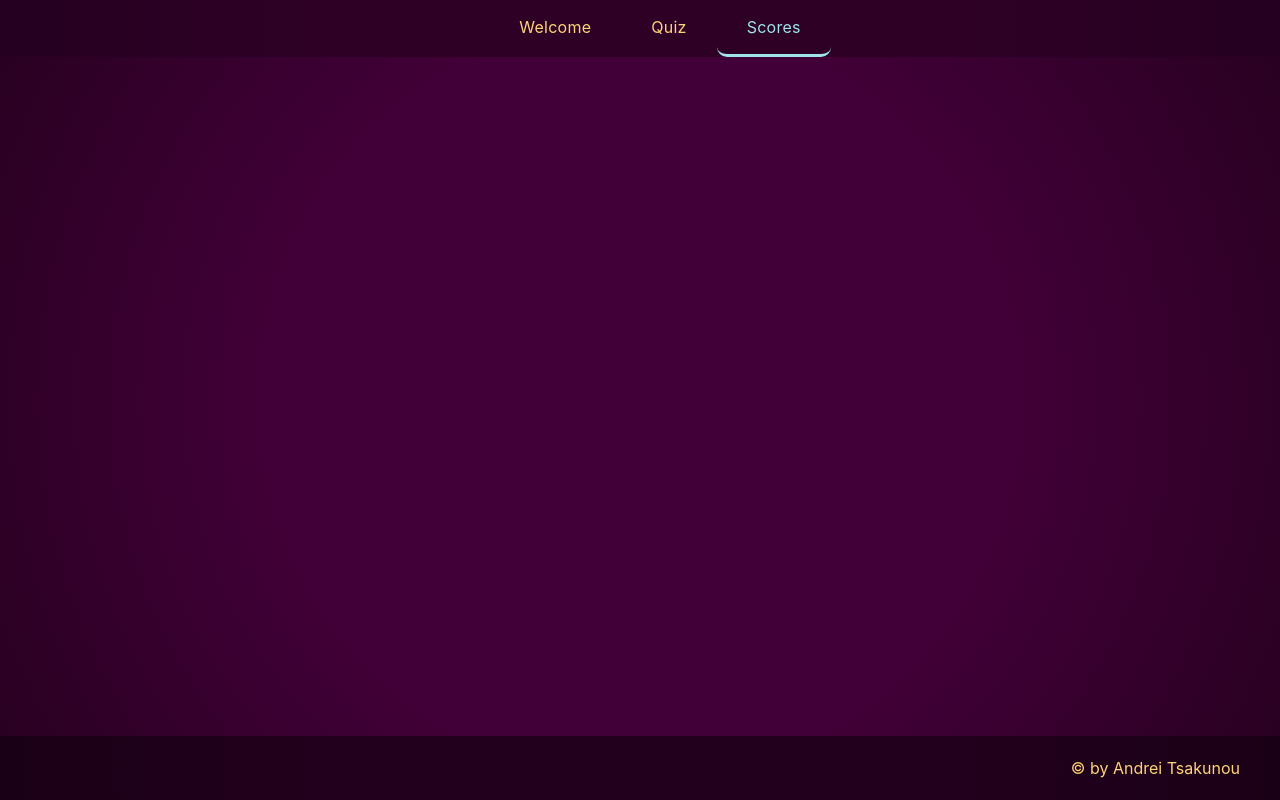
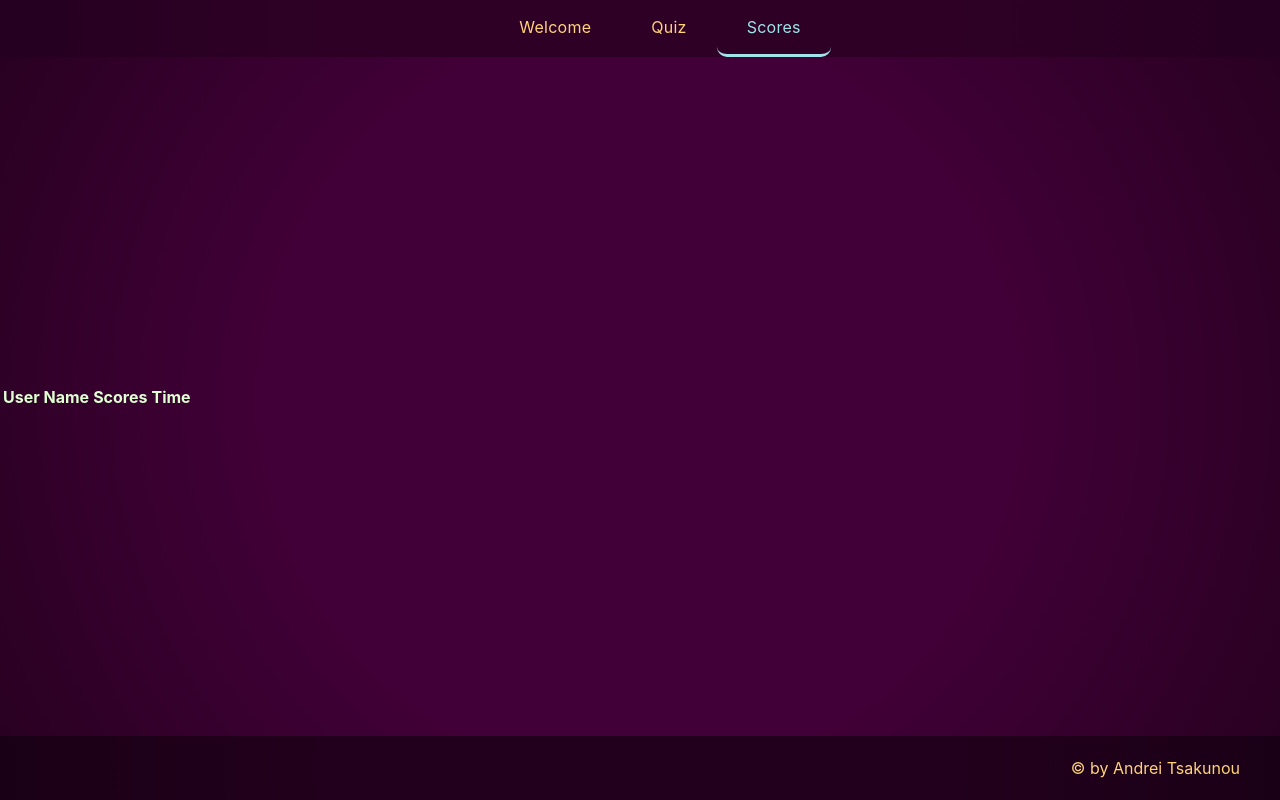
Before and after one commit to ts-andrey/23-react-projects, a React (Vite) app in the folder songbird/: page /scores in a window 1280 px wide. Built offline with nearby package versions, Linux system fonts and the light colour scheme.

Commit message:
feat: add score routes

```diff
--- /dev/null
+++ b/songbird/src/components/score/Score.jsx
@@ -0,0 +1,20 @@
+import classes from './Score.module.css';
+
+
+export default function Score() {
+  return (
+    <>
+      <table>
+        <thead>
+          <tr>
+            <th>User Name</th>
+            <th>Scores</th>
+            <th>Time</th>
+          </tr>
+        </thead>
+        <tbody>
+        </tbody>
+      </table>
+    </>
+  )
+}
--- /dev/null
+++ b/songbird/src/components/score/Score.module.css
@@ -0,0 +1,3 @@
+.scores{
+
+}
--- a/songbird/src/pages/Scores.jsx
+++ b/songbird/src/pages/Scores.jsx
@@ -1,7 +1,9 @@
+import Score from '../components/score/Score';
+
 function Scores() {
   return (
     <>
-
+      <Score />
     </>
   )
 }
```
Also changed, not shown: songbird/src/main.jsx (+11 -1 lines).
